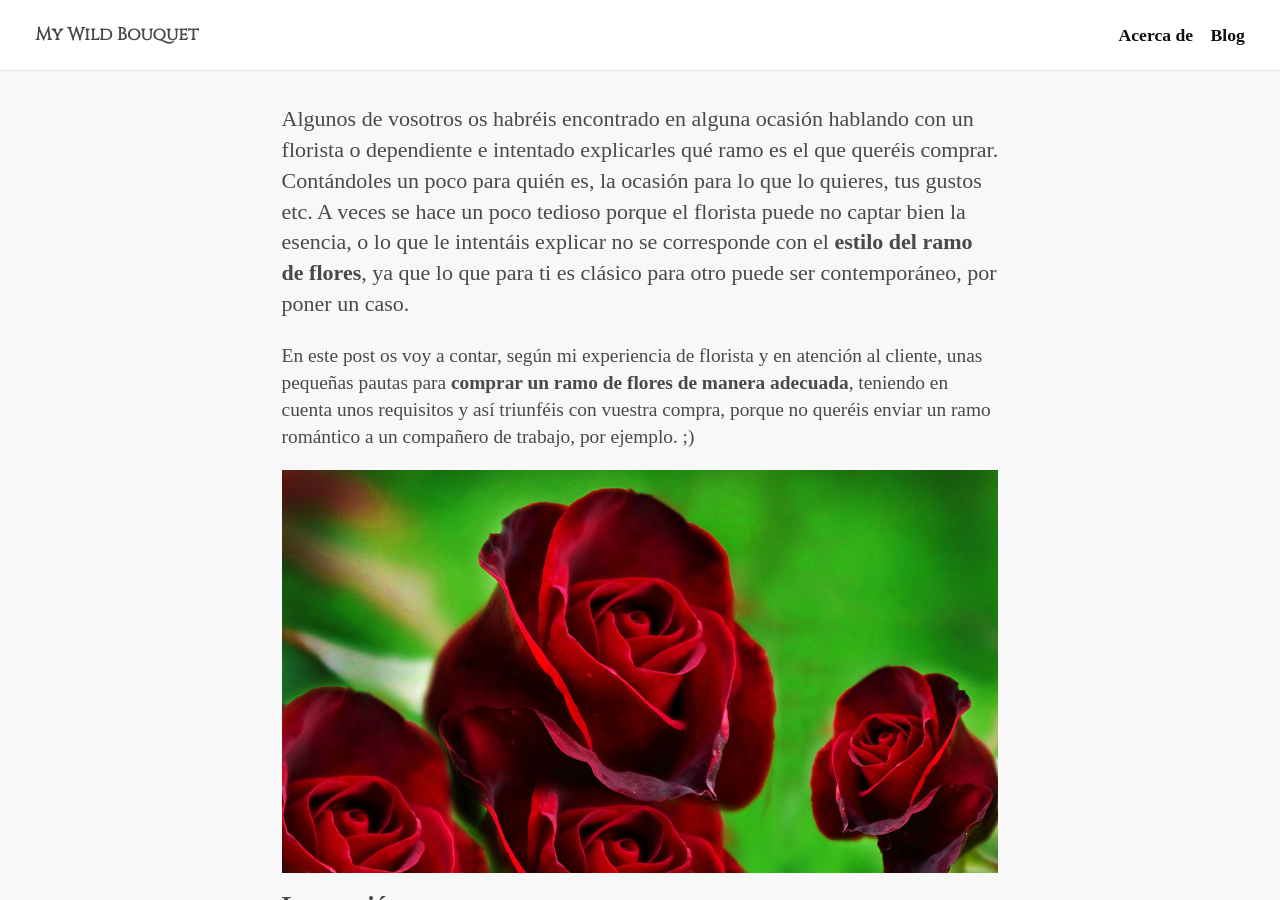
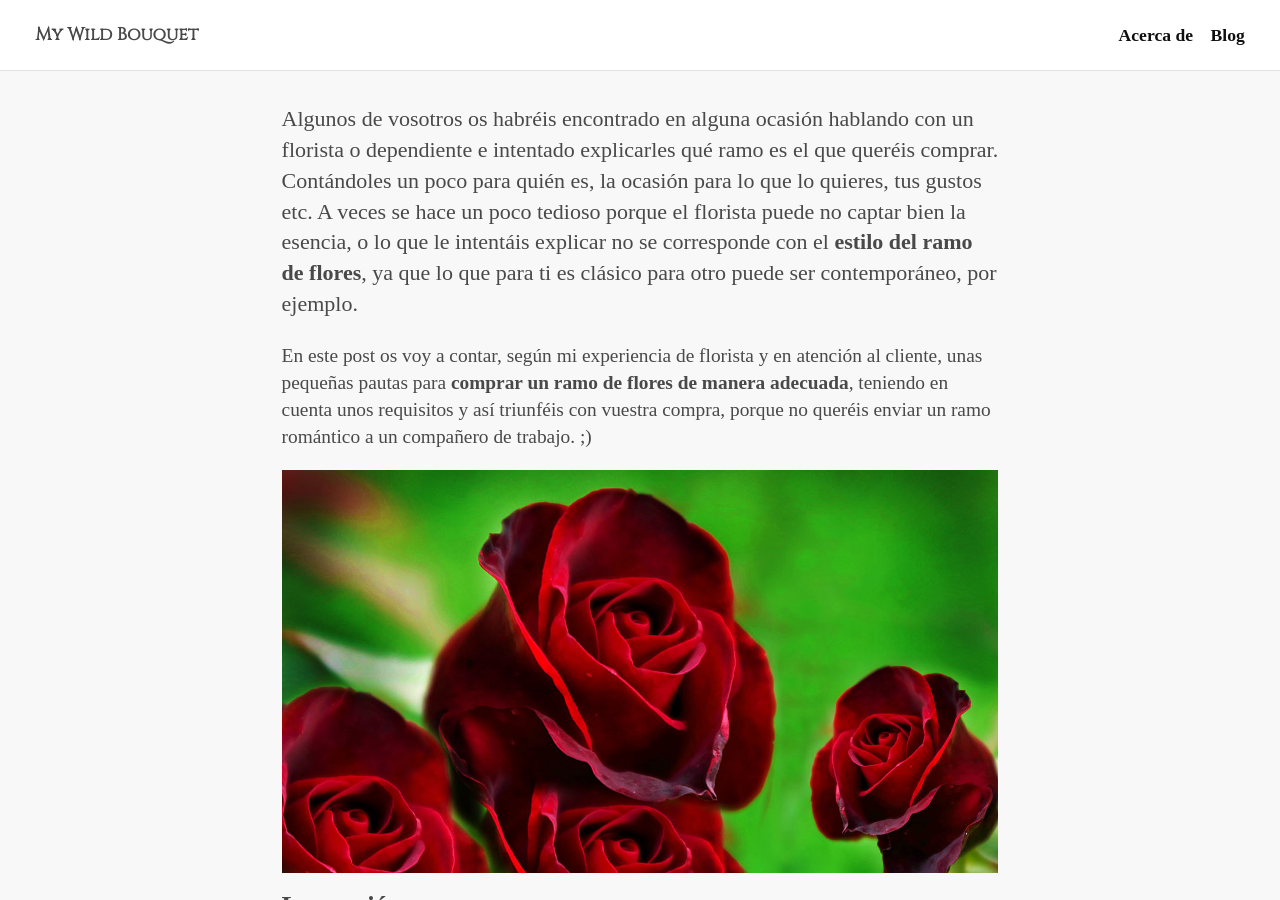
Before and after one commit to keyvanakbary/ramosilvestre.com, a Jekyll site: the page built from src/_posts/2017-12-16-estilos-de-ramos-de-flores.md, in a window 1280 px wide and 900 px high, scrolled down 915 px. Built offline with Jekyll 4.4.1, drawn with Linux system fonts in a browser that asks for light colours; some web fonts are replaced.

Commit message:
Update 2017-12-16-estilos-de-ramos-de-flores.md

```diff
--- a/src/_posts/2017-12-16-estilos-de-ramos-de-flores.md
+++ b/src/_posts/2017-12-16-estilos-de-ramos-de-flores.md
@@ -9,9 +9,9 @@ tags:
   - Consejos
 ---
 
-Algunos de vosotros os habréis encontrado en alguna ocasión hablando con un florista o dependiente e intentado explicarles qué ramo es el que queréis comprar. Contándoles un poco para quién es, la ocasión para lo que lo quieres, tus gustos etc. A veces se hace un poco tedioso porque el florista puede no captar bien la esencia, o lo que le intentáis explicar no se corresponde con el **estilo del ramo de flores**, ya que lo que para ti es clásico para otro puede ser contemporáneo, por poner un caso.
+Algunos de vosotros os habréis encontrado en alguna ocasión hablando con un florista o dependiente e intentado explicarles qué ramo es el que queréis comprar. Contándoles un poco para quién es, la ocasión para lo que lo quieres, tus gustos etc. A veces se hace un poco tedioso porque el florista puede no captar bien la esencia, o lo que le intentáis explicar no se corresponde con el **estilo del ramo de flores**, ya que lo que para ti es clásico para otro puede ser contemporáneo, por ejemplo.
 
-En este post os voy a contar, según mi experiencia de florista y en atención al cliente, unas pequeñas pautas para **comprar un ramo de flores de manera adecuada**, teniendo en cuenta unos requisitos y así triunféis con vuestra compra, porque no queréis enviar un ramo romántico a un compañero de trabajo, por ejemplo. ;)
+En este post os voy a contar, según mi experiencia de florista y en atención al cliente, unas pequeñas pautas para **comprar un ramo de flores de manera adecuada**, teniendo en cuenta unos requisitos y así triunféis con vuestra compra, porque no queréis enviar un ramo romántico a un compañero de trabajo. ;)
 
 ![Significado de las flores](/assets/images/posts/significado-de-las-flores.jpg)
 
```
